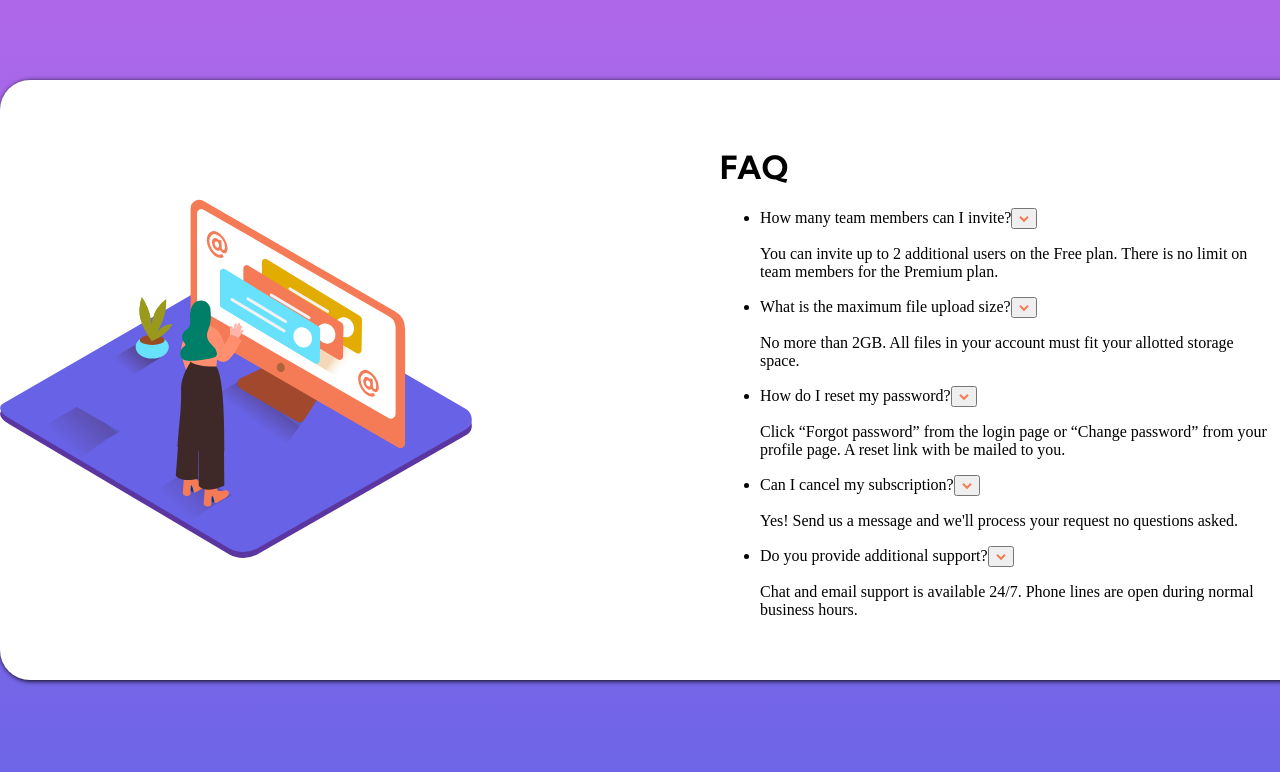
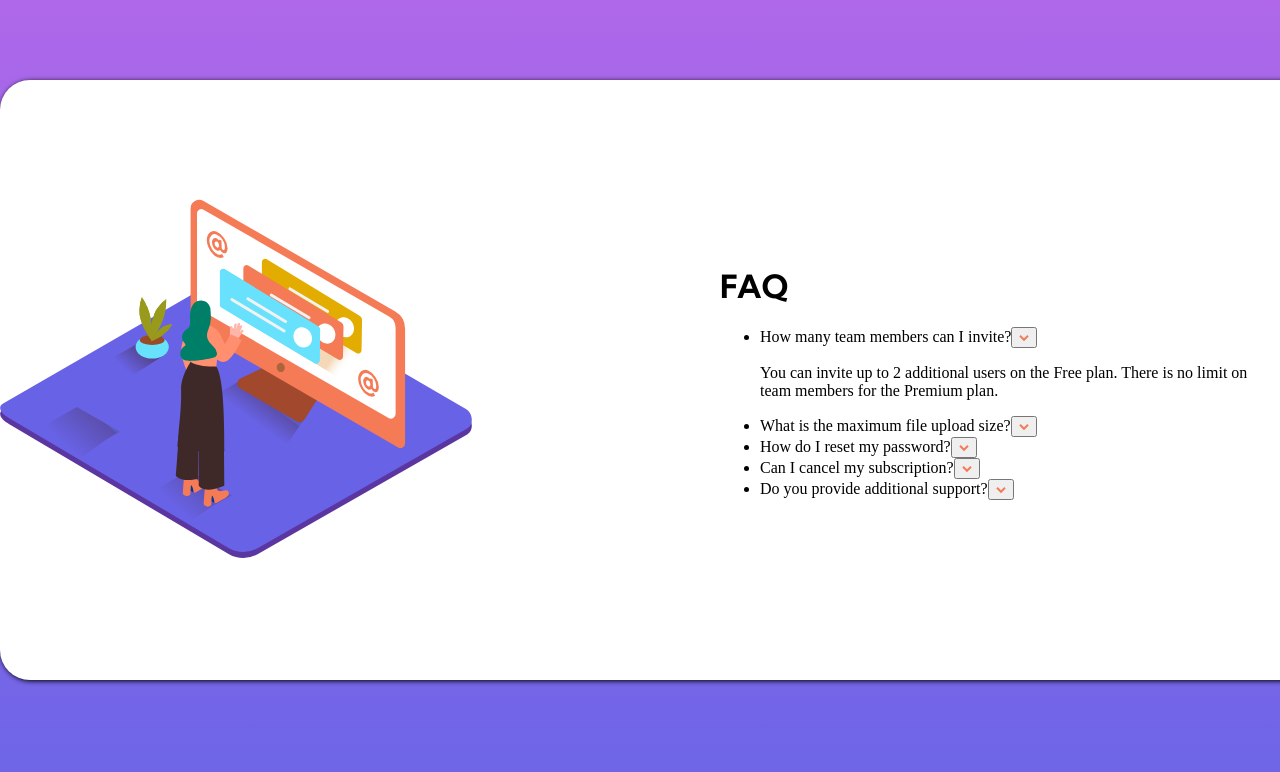
Before and after one commit to timegated/faq-accordion-react, a React app: page / in a window 1280 px wide. Both pictures are taken after a click on the button 1024 px from the left and 371 px from the top of the page. Shown: the top 772 px of the page. Built offline with nearby package versions, Linux system fonts and the light colour scheme; the HTML template or start-up script is replaced by a standard one.

Commit message:
Feat: accordion functional using mapped state

```diff
--- a/src/components/Accordion/Accordion.js
+++ b/src/components/Accordion/Accordion.js
@@ -4,8 +4,6 @@ import styles from './Accordion.module.css';
 import womanDesktop from '../../images/illustration-woman-online-desktop.svg';
 
 const Accordion = () => {
-  const [showAll, setShowAll] = useState('');
-
   return (
     <div className={styles.Container}>
       <div className={styles.ImgContainer}>
--- a/src/components/Slider/Slider.js
+++ b/src/components/Slider/Slider.js
@@ -3,51 +3,58 @@ import styles from './Slider.module.css';
 import iconArrow from '../../images/icon-arrow-down.svg';
 
 const Slider = () => {
-  const [clicked, setClicked] = useState(false);
-
-  const questions = [
+  const [questions, showQuestions] = useState([
     {
       id: 0,
       text: 'How many team members can I invite?',
-      copy: 'You can invite up to 2 additional users on the Free plan. There is no limit on team members for the Premium plan.'
+      copy: 'You can invite up to 2 additional users on the Free plan. There is no limit on team members for the Premium plan.',
+      'visible': false
     },
     {
       id:1,
       text: 'What is the maximum file upload size?',
-      copy: 'No more than 2GB. All files in your account must fit your allotted storage space.'
+      copy: 'No more than 2GB. All files in your account must fit your allotted storage space.',
+      'visible': false
     },
     {
       id:2,
       text: 'How do I reset my password?',
-      copy: 'Click “Forgot password” from the login page or “Change password” from your profile page. A reset link with be mailed to you.'
+      copy: 'Click “orgot password” from the login page or “Change password” from your profile page. A reset link with be mailed to you.',
+      'visible': false
     },
     {
       id:3,
       text: 'Can I cancel my subscription?',
       copy: 'Yes! Send us a message and we\'ll process your request no questions asked.',
+      'visible': false
     },
     {
       id: 4,
       text: 'Do you provide additional support?',
-      copy: 'Chat and email support is available 24/7. Phone lines are open during normal business hours.'
+      copy: 'Chat and email support is available 24/7. Phone lines are open during normal business hours.',
+      'visible': false
     },
-  ];
+  ])
 
 
-  const handleClick = (e) => {
-    setClicked(clicked => !clicked);
+
+  const handleClick = (e, id) => {
+    let updatedQuestions = [...questions]
+    let index = updatedQuestions.findIndex(item => id === item.id);
+    updatedQuestions[index]['visible'] = !updatedQuestions[index]['visible'];
+    showQuestions(updatedQuestions);
     e.preventDefault();
   };
 
   return (
     <>
-      {questions.map(question => {
+      {questions.map((question, index) => {
         return <li className={styles.ListChild} key={question.id}>
           {question.text}
-          <button className={styles.ListButton} onClick={handleClick}>
+          <button className={styles.ListButton} onClick={(e) => handleClick(e, question.id)}>
           <img className={styles.ListIcon} src={iconArrow} alt="arrow down" />
           </button>
-          {clicked ? <p className={styles.CopyText}>{question.copy}</p> : ''}
+          {questions[index]['visible'] ? <p className={styles.CopyText}>{question.copy}</p> : ''}
         </li>
       })}
     </>
```
